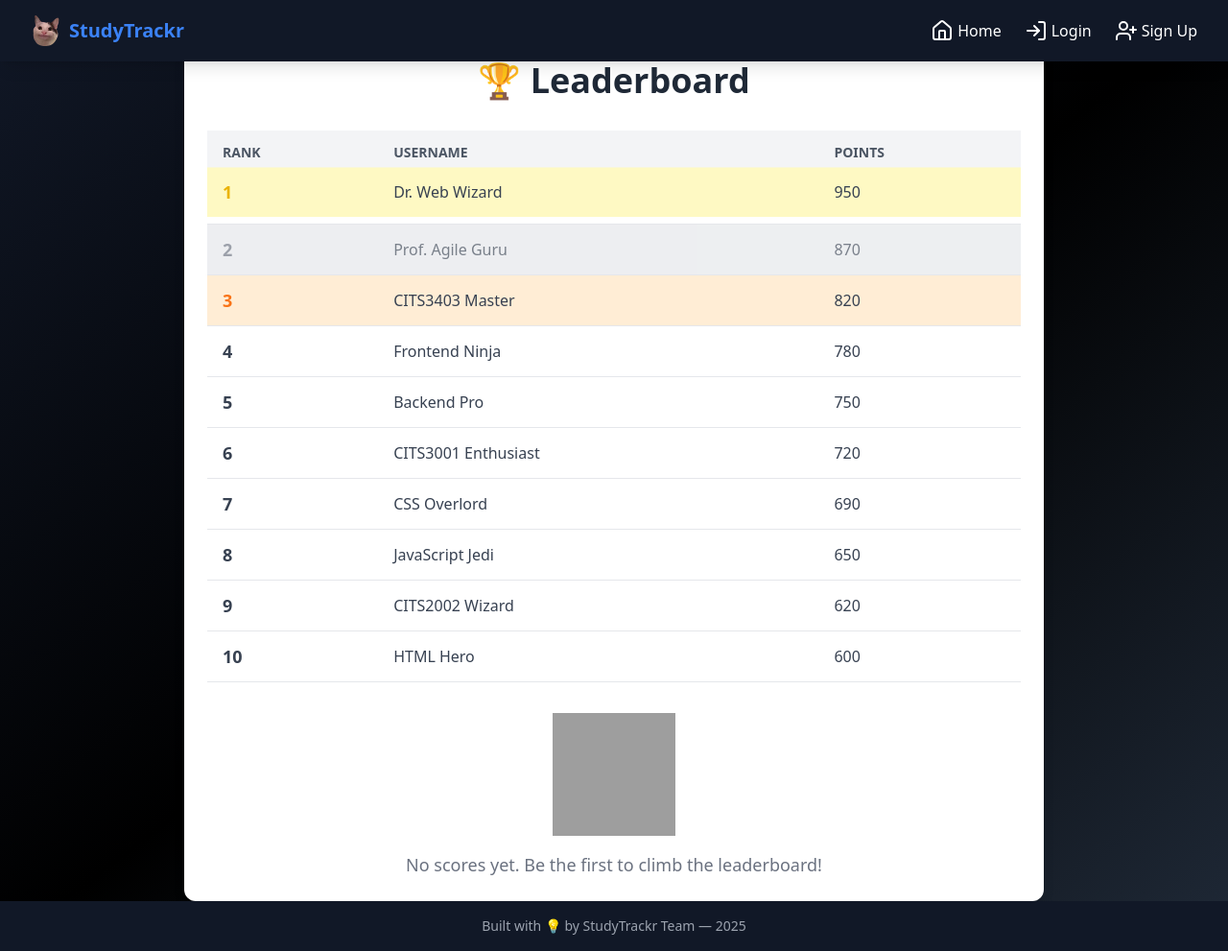
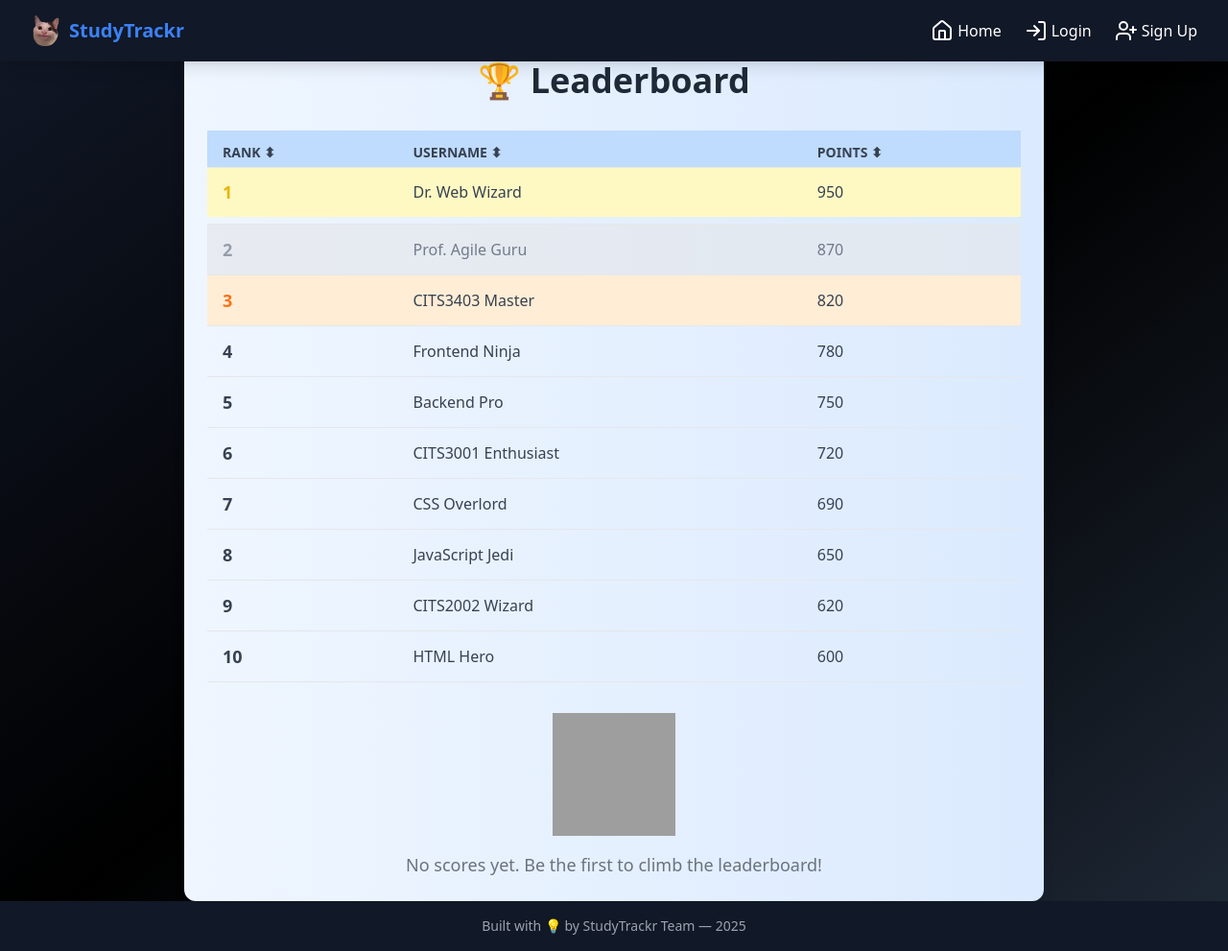
Before and after one commit to jiabaoliu-015/C16, a Flask app: page /leaderboard/ in a window 1280 px wide. Shown: the whole page at 96% size. Run offline with Flask 2, Linux system fonts and the light colour scheme; some libraries are stand-ins or nearby versions; grey boxes are pictures that could not be loaded.

Commit message:
Made leadeboar.dhtml more dynamic by adding sorting icons

```diff
--- a/app/templates/leaderboard.html
+++ b/app/templates/leaderboard.html
@@ -1,65 +1,66 @@
 {% extends "base.html" %}
 
 {% block content %}
-<div class="max-w-4xl mx-auto mt-10 p-6 bg-white rounded-xl shadow-lg">
+<div class="max-w-4xl mx-auto mt-10 p-6 bg-gradient-to-r from-blue-50 to-blue-100 rounded-xl shadow-lg">
   <h2 class="text-4xl font-extrabold text-center mb-8 text-gray-800">🏆 Leaderboard</h2>
 
+  <div class="overflow-x-auto">
     <table class="w-full text-left border-collapse">
       <thead>
-      <tr class="bg-gray-100 text-gray-600 uppercase text-sm leading-normal">
-        <th class="py-3 px-4">Rank</th>
-        <th class="py-3 px-4">Username</th>
-        <th class="py-3 px-4">Points</th>
+        <tr class="bg-blue-200 text-gray-700 uppercase text-sm leading-normal">
+          <th class="py-3 px-4 cursor-pointer hover:text-blue-600" onclick="sortTable(0)">Rank ⬍</th>
+          <th class="py-3 px-4 cursor-pointer hover:text-blue-600" onclick="sortTable(1)">Username ⬍</th>
+          <th class="py-3 px-4 cursor-pointer hover:text-blue-600" onclick="sortTable(2)">Points ⬍</th>
         </tr>
       </thead>
-    <tbody class="text-gray-700">
+      <tbody id="leaderboard-body" class="text-gray-700">
         <!-- Sample data -->
-      <tr class="border-b hover:bg-gray-50 transition duration-300 bg-yellow-100">
+        <tr class="border-b hover:bg-blue-50 transition duration-300 bg-yellow-100">
           <td class="py-3 px-4 font-bold text-lg text-yellow-500">1</td>
           <td class="py-3 px-4">Dr. Web Wizard</td>
           <td class="py-3 px-4">950</td>
         </tr>
-      <tr class="border-b hover:bg-gray-50 transition duration-300 bg-gray-200">
+        <tr class="border-b hover:bg-blue-50 transition duration-300 bg-gray-200">
           <td class="py-3 px-4 font-bold text-lg text-gray-500">2</td>
           <td class="py-3 px-4">Prof. Agile Guru</td>
           <td class="py-3 px-4">870</td>
         </tr>
-      <tr class="border-b hover:bg-gray-50 transition duration-300 bg-orange-100">
+        <tr class="border-b hover:bg-blue-50 transition duration-300 bg-orange-100">
           <td class="py-3 px-4 font-bold text-lg text-orange-500">3</td>
           <td class="py-3 px-4">CITS3403 Master</td>
           <td class="py-3 px-4">820</td>
         </tr>
-      <tr class="border-b hover:bg-gray-50 transition duration-300">
+        <tr class="border-b hover:bg-blue-50 transition duration-300">
           <td class="py-3 px-4 font-bold text-lg">4</td>
           <td class="py-3 px-4">Frontend Ninja</td>
           <td class="py-3 px-4">780</td>
         </tr>
-      <tr class="border-b hover:bg-gray-50 transition duration-300">
+        <tr class="border-b hover:bg-blue-50 transition duration-300">
           <td class="py-3 px-4 font-bold text-lg">5</td>
           <td class="py-3 px-4">Backend Pro</td>
           <td class="py-3 px-4">750</td>
         </tr>
-      <tr class="border-b hover:bg-gray-50 transition duration-300">
+        <tr class="border-b hover:bg-blue-50 transition duration-300">
           <td class="py-3 px-4 font-bold text-lg">6</td>
           <td class="py-3 px-4">CITS3001 Enthusiast</td>
           <td class="py-3 px-4">720</td>
         </tr>
-      <tr class="border-b hover:bg-gray-50 transition duration-300">
+        <tr class="border-b hover:bg-blue-50 transition duration-300">
           <td class="py-3 px-4 font-bold text-lg">7</td>
           <td class="py-3 px-4">CSS Overlord</td>
           <td class="py-3 px-4">690</td>
         </tr>
-      <tr class="border-b hover:bg-gray-50 transition duration-300">
+        <tr class="border-b hover:bg-blue-50 transition duration-300">
           <td class="py-3 px-4 font-bold text-lg">8</td>
           <td class="py-3 px-4">JavaScript Jedi</td>
           <td class="py-3 px-4">650</td>
         </tr>
-      <tr class="border-b hover:bg-gray-50 transition duration-300">
+        <tr class="border-b hover:bg-blue-50 transition duration-300">
           <td class="py-3 px-4 font-bold text-lg">9</td>
           <td class="py-3 px-4">CITS2002 Wizard</td>
           <td class="py-3 px-4">620</td>
         </tr>
-      <tr class="border-b hover:bg-gray-50 transition duration-300">
+        <tr class="border-b hover:bg-blue-50 transition duration-300">
           <td class="py-3 px-4 font-bold text-lg">10</td>
           <td class="py-3 px-4">HTML Hero</td>
           <td class="py-3 px-4">600</td>
@@ -67,6 +68,7 @@
         <!-- End of sample data -->
       </tbody>
     </table>
+  </div>
 
   {% if not leaderboard %}
     <div class="flex flex-col items-center mt-8">
@@ -88,12 +90,27 @@
     // Add hover effect for rows
     rows.forEach(row => {
       row.addEventListener('mouseover', () => {
-        row.classList.add('bg-blue-50');
+        row.classList.add('bg-blue-100');
       });
       row.addEventListener('mouseout', () => {
-        row.classList.remove('bg-blue-50');
+        row.classList.remove('bg-blue-100');
       });
     });
   });
+
+  // Dynamic sorting function
+  function sortTable(columnIndex) {
+    const tableBody = document.getElementById('leaderboard-body');
+    const rows = Array.from(tableBody.rows);
+    const isNumeric = columnIndex === 2;
+
+    rows.sort((a, b) => {
+      const aText = a.cells[columnIndex].innerText;
+      const bText = b.cells[columnIndex].innerText;
+      return isNumeric ? bText - aText : aText.localeCompare(bText);
+    });
+
+    rows.forEach(row => tableBody.appendChild(row));
+  }
 </script>
 {% endblock %}
```
Lines whose indentation alone changed are shown as unchanged.
